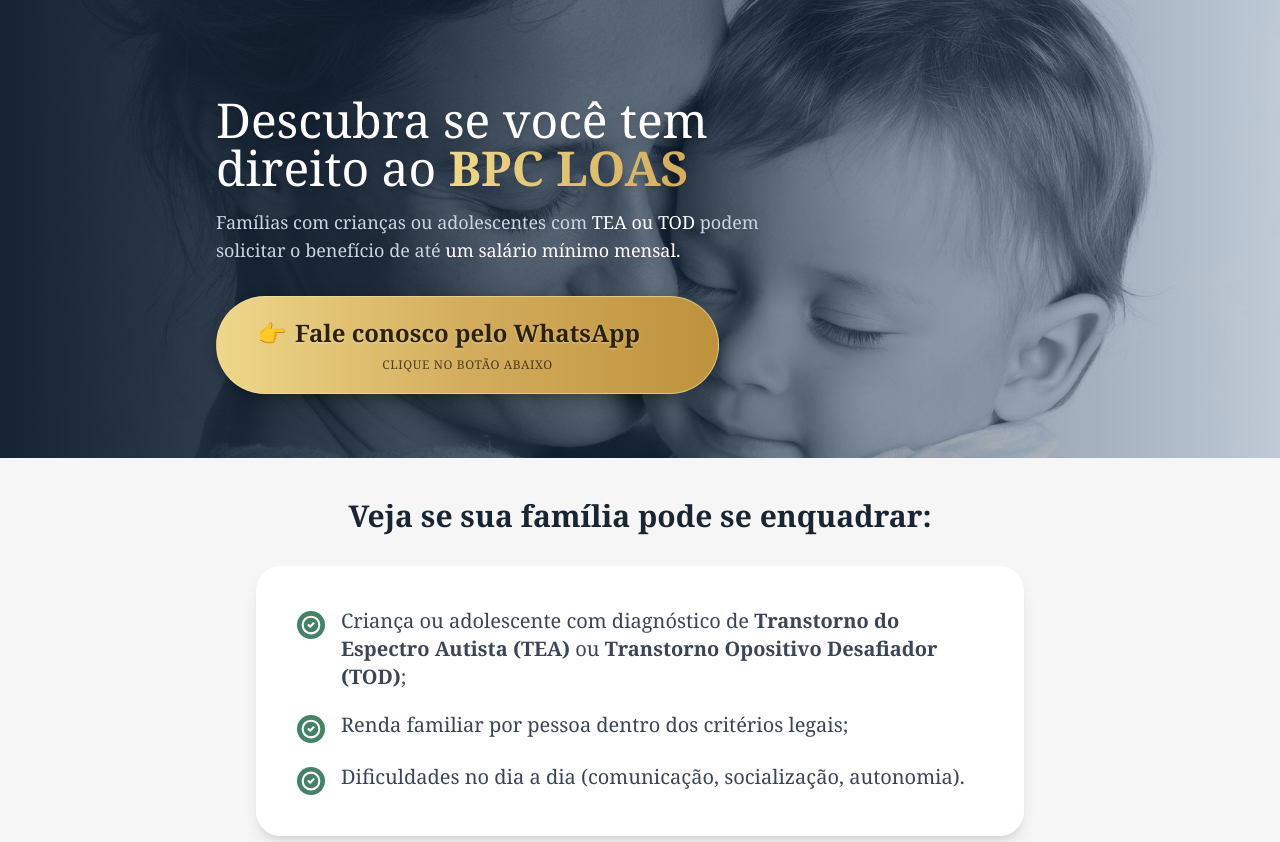
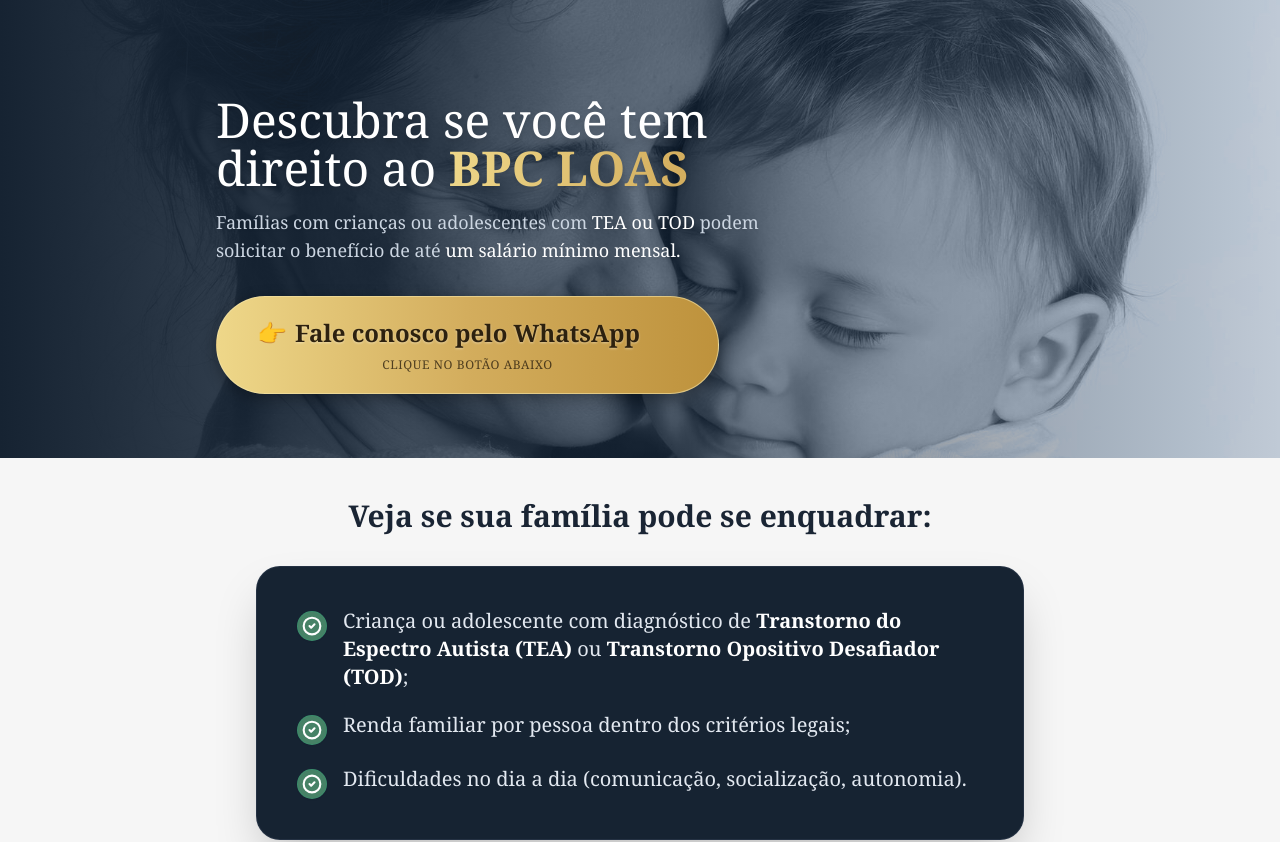
Before and after one commit to AllesGui/woloczyn-portal, a React (Vite) app in the folder frontend/: page /landingpage/bpc-loas in a window 1280 px wide. Shown: the top 842 px of the page. Built offline with nearby package versions, Linux system fonts and the light colour scheme; no server answers.

Commit message:
style: change BPC checklist card to dark blue theme for better contrast

```diff
--- a/frontend/src/pages/LandingBpcLoas.tsx
+++ b/frontend/src/pages/LandingBpcLoas.tsx
@@ -64,29 +64,29 @@ export default function LandingBpcLoas() {
                     </h2>
 
                     {/* The Card */}
-                    <div className="bg-white rounded-3xl p-6 md:p-10 shadow-lg mb-8 border border-white">
+                    <div className="bg-[#162332] rounded-3xl p-6 md:p-10 shadow-2xl mb-8 border border-slate-700/50">
                         <ul className="space-y-5">
                             <li className="flex items-start gap-4">
-                                <div className="bg-[#468266] rounded-full p-1 mt-1 shrink-0">
+                                <div className="bg-[#468266] rounded-full p-1 mt-1 shrink-0 shadow-sm border border-emerald-500/20">
                                     <CheckCircle2 className="w-5 h-5 text-white" strokeWidth={2.5} />
                                 </div>
-                                <span className="text-lg md:text-xl text-[#3A4556] font-medium leading-relaxed">
-                                    Criança ou adolescente com diagnóstico de <strong>Transtorno do Espectro Autista (TEA)</strong> ou <strong>Transtorno Opositivo Desafiador (TOD)</strong>;
+                                <span className="text-lg md:text-xl text-slate-200 font-medium leading-relaxed">
+                                    Criança ou adolescente com diagnóstico de <strong className="text-white">Transtorno do Espectro Autista (TEA)</strong> ou <strong className="text-white">Transtorno Opositivo Desafiador (TOD)</strong>;
                                 </span>
                             </li>
                             <li className="flex items-start gap-4">
-                                <div className="bg-[#468266] rounded-full p-1 mt-1 shrink-0">
+                                <div className="bg-[#468266] rounded-full p-1 mt-1 shrink-0 shadow-sm border border-emerald-500/20">
                                     <CheckCircle2 className="w-5 h-5 text-white" strokeWidth={2.5} />
                                 </div>
-                                <span className="text-lg md:text-xl text-[#3A4556] font-medium leading-relaxed">
+                                <span className="text-lg md:text-xl text-slate-200 font-medium leading-relaxed">
                                     Renda familiar por pessoa dentro dos critérios legais;
                                 </span>
                             </li>
                             <li className="flex items-start gap-4">
-                                <div className="bg-[#468266] rounded-full p-1 mt-1 shrink-0">
+                                <div className="bg-[#468266] rounded-full p-1 mt-1 shrink-0 shadow-sm border border-emerald-500/20">
                                     <CheckCircle2 className="w-5 h-5 text-white" strokeWidth={2.5} />
                                 </div>
-                                <span className="text-lg md:text-xl text-[#3A4556] font-medium leading-relaxed">
+                                <span className="text-lg md:text-xl text-slate-200 font-medium leading-relaxed">
                                     Dificuldades no dia a dia (comunicação, socialização, autonomia).
                                 </span>
                             </li>
```
